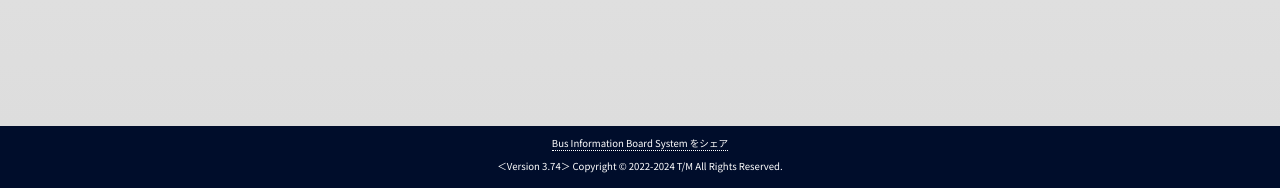
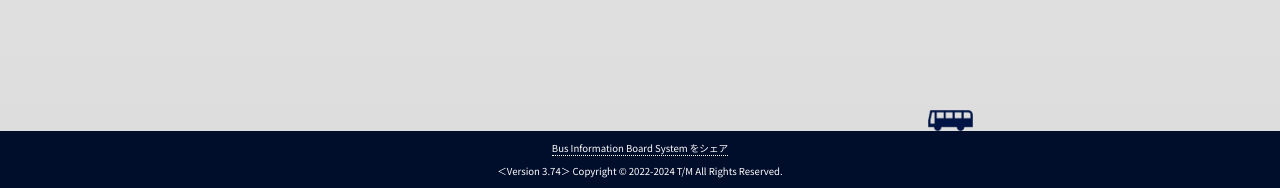
Before and after one commit to mascat-anon/mascat-anon.github.io, a PHP site: page /KBS/ in a window 1280 px wide. Shown: the part 2412-2600 px from the top of the page. Run offline with PHP 8.4, Linux system fonts and the light colour scheme.

Commit message:
Add files via upload

```diff
--- a/KBS/index.html
+++ b/KBS/index.html
@@ -9,7 +9,7 @@
 <link rel="icon" href="toppg/favicon.ico">
 <link rel="manifest" href="./manifest.json">
 <link rel="apple-touch-icon" href="toppg/apple-touch-icon-180x180.png" sizes="180x180">
-<link rel="stylesheet" href="./toppg/style.css?2024/04/16">
+<link rel="stylesheet" href="./toppg/style.css?2024/04/1d6">
 
 </head>
 <!-- Google tag (gtag.js) -->
@@ -24,7 +24,7 @@
       });
     }
     window.onload = function() {
-
+      document.querySelectorAll('.marquee').forEach(startMarquee);
         const spinner = document.getElementById('loading');
   spinner.classList.add('loaded');
 
@@ -149,16 +149,16 @@
         <table>
           <tbody>
 <tr>
-              <td colspan="2"><a href="./common/"><img class="a-radius" onSelectStart="return false;" oncontextmenu="return false;" src="./toppg/title.jpg?" alt="松戸駅のバス発車表示" /></a></td>
+              <td colspan="2"><a href="./common/"><img class="img1" onSelectStart="return false;" oncontextmenu="return false;" src="./toppg/title.jpg?" alt="松戸駅のバス発車表示" /></a></td>
             </tr>
             <tr>
-              <td colspan="2"><img onSelectStart="return false;" oncontextmenu="return false;" src="./toppg/map.jpg?" usemap="#ImageMap" alt="京成バスのマップ" /></td>
+              <td colspan="2"><img  class="img2" onSelectStart="return false;" oncontextmenu="return false;" src="./toppg/map.jpg?" usemap="#ImageMap" alt="京成バスのマップ" /></td>
             </tr>
             <tr>
-              <td><a href="matsudoeki.html"><img class="l-radius" onSelectStart="return false;" oncontextmenu="return false;" src="./toppg/matsudoeki.jpg?" alt="松戸駅のバス発車表示" /><svg xmlns="http://www.w3.org/2000/svg" width="0" height="0" viewBox="0 0 0 0">
+              <td><a href="matsudoeki.html"><img class="img3" onSelectStart="return false;" oncontextmenu="return false;" src="./toppg/matsudoeki.jpg?" alt="松戸駅のバス発車表示" /><svg xmlns="http://www.w3.org/2000/svg" width="0" height="0" viewBox="0 0 0 0">
               </svg>
                </img></a></div></td>
-              <td><a href="nichidaishika.html"><img class="r-radius" onSelectStart="return false;" oncontextmenu="return false;" src="./toppg/nichidaishika.jpg?" alt="日大歯科病院のバス発車表示" /><svg xmlns="http://www.w3.org/2000/svg" width="0" height="0" viewBox="0 0 0 0">
+              <td><a href="nichidaishika.html"><img class="img4" onSelectStart="return false;" oncontextmenu="return false;" src="./toppg/nichidaishika.jpg?" alt="日大歯科病院のバス発車表示" /><svg xmlns="http://www.w3.org/2000/svg" width="0" height="0" viewBox="0 0 0 0">
               </svg>
                </img></a></td>
             </tr>
@@ -169,9 +169,14 @@
 
 
       <div class="footer">
+        <div class="marquee" id="marquee1">
+          <span><img src="./toppg/info_bus.png" height="auto"  width="45px" style="padding-left: 45px;padding-right: 5px;vertical-align: bottom;" alt="代替テキスト"></span>
+        </div>
+        <div class="footer-box">
         <p><span class="text-tooltip" id="link-btn">Bus Information Board System をシェア<span class="tooltip-content">ホーム画面に追加すると便利です</span></span></p>
       <p>＜Version 3.74＞ Copyright © 2022-2024 T/M All Rights Reserved.</p>
         </div>
+      </div>
     </div>
 
 
@@ -187,7 +192,21 @@
   }
   });
 
-
+  function startMarquee(element) {
+  const speed = 1; // Adjust this value to change the scrolling speed
+  const containerWidth = element.offsetWidth;
+  const contentWidth = element.querySelector('span').offsetWidth;
+  let position = containerWidth;
+  function move() {
+    position -= speed;
+    element.querySelector('span').style.transform = `translateX(${position}px)`;
+    if (position < -contentWidth) {
+      position = containerWidth;
+    }
+    requestAnimationFrame(move);
+  }
+  move();
+}
   </script>
   <!-- 4月限定
     <script src="./toppg/particles/particles.min.js"></script>
--- a/KBS/toppg/style.css
+++ b/KBS/toppg/style.css
@@ -43,7 +43,8 @@
   z-index: 10;
 }
 
-img {
+
+.img1 {
   -webkit-user-drag: none;
   -moz-user-select: none;
   margin: none;
@@ -248,15 +289,28 @@
   left: 0;
   bottom: 0;
   width: 100%;
+  display: inline-block;
+}
+.footer-box {
+  display: inline-block;
+  width: 100%;
   font-size: 0.6rem;
-  padding-bottom:5px;
   color: #fff;
   text-align: center;
   background-color: #000d2b;
-
+height: auto;
+}
+.marquee {
+  white-space: nowrap;
+  overflow: hidden;
+  position: relative;
+  width: 100%;
+  color: #000d2b ;
 }
 
-
+.marquee span {
+  display: inline-block;
+}
 
 .text-tooltip {
   color: #fff;
```
Also changed, not shown: other parts of KBS/toppg/style.css (+44 -4 lines), KBS/common/script.js (+19 -28 lines), KBS/toppg/info_bus.png (added).
